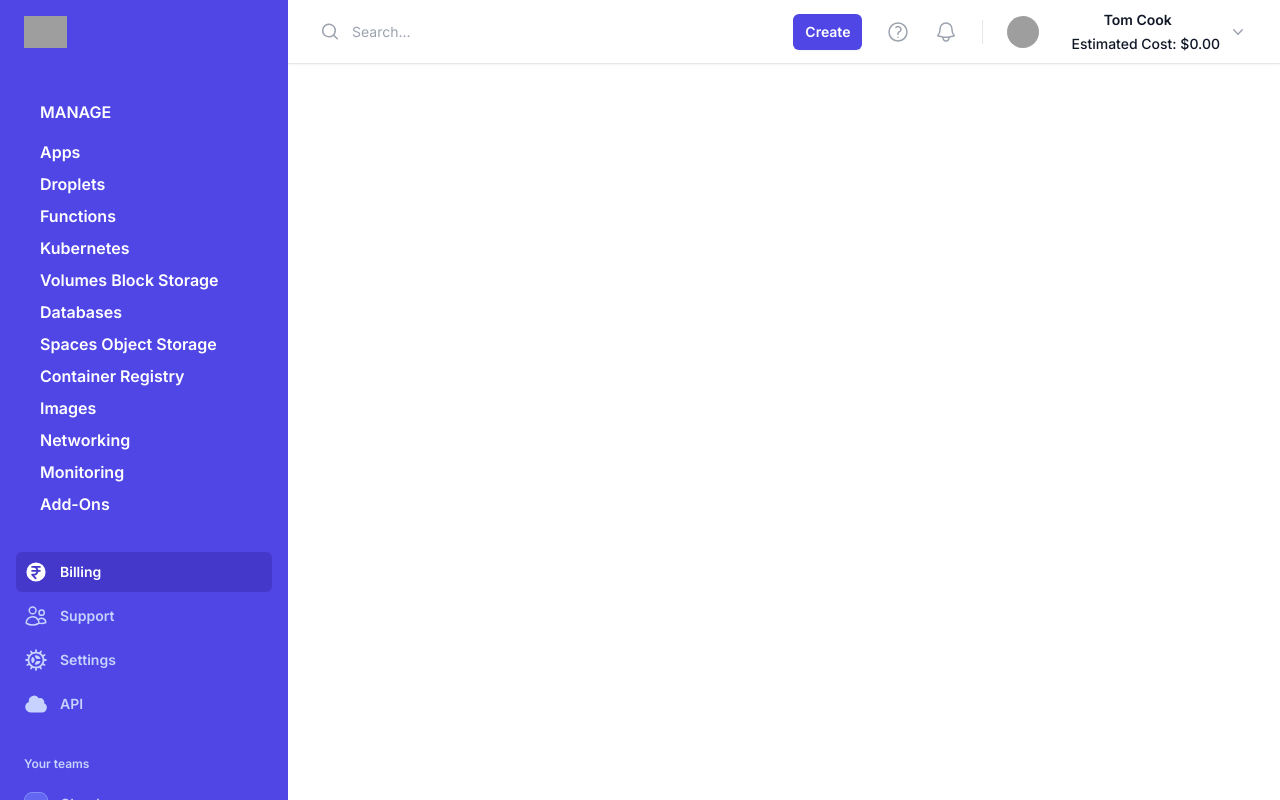
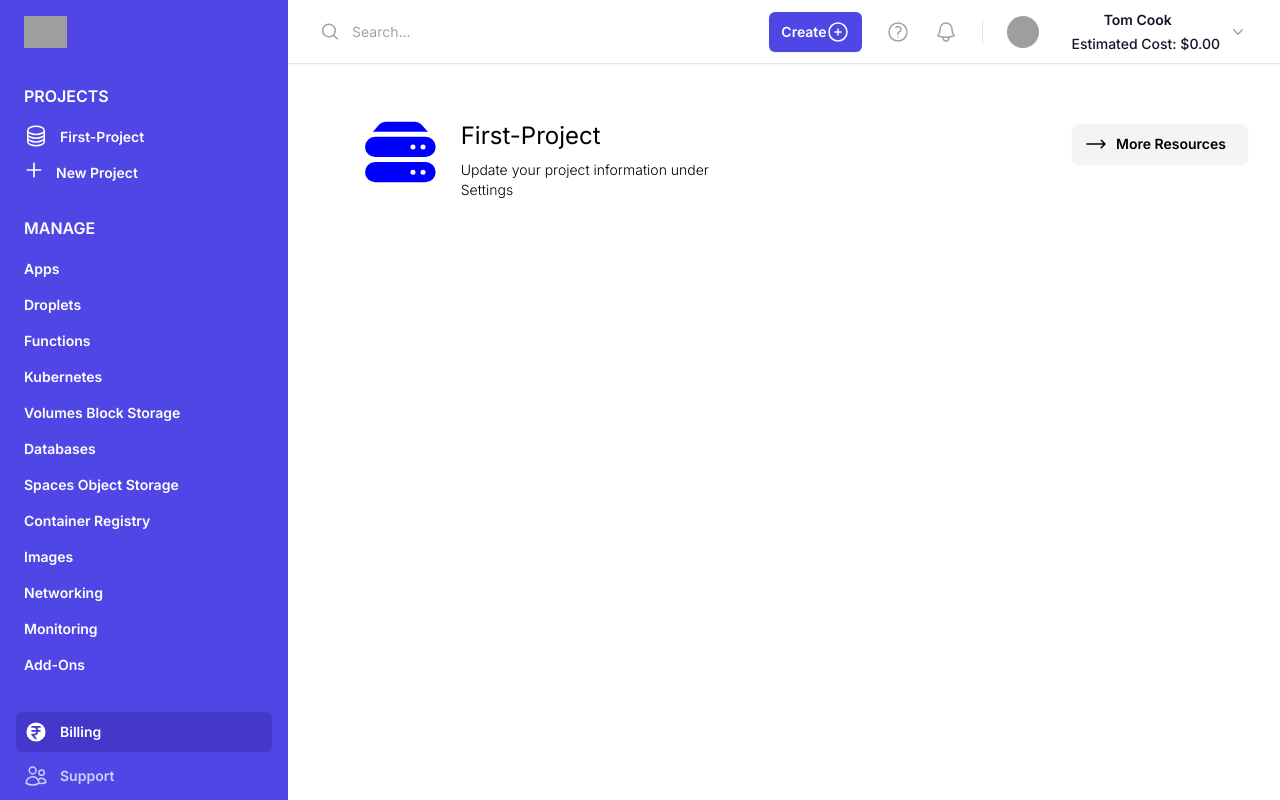
Before and after one commit to suresh130900/StellarSync, a Next.js app: page / in a window 1280 px wide. Built offline with nearby package versions, Linux system fonts and the light colour scheme; grey boxes are pictures that could not be loaded.

Commit message:
side panel updates

```diff
--- /dev/null
+++ b/app/Pages/HomePage.js
@@ -0,0 +1,27 @@
+export default function HomePage() {
+    return(
+        <div>
+            <div className="flex">
+                <svg xmlns="http://www.w3.org/2000/svg" viewBox="0 0 24 24" fill="blue" className="md:w-24 w-24 h-24 md:ml-0 -ml-10">
+                    <path d="M5.507 4.048A3 3 0 017.785 3h8.43a3 3 0 012.278 1.048l1.722 2.008A4.533 4.533 0 0019.5 6h-15c-.243 0-.482.02-.715.056l1.722-2.008z" />
+                    <path fillRule="evenodd" d="M1.5 10.5a3 3 0 013-3h15a3 3 0 110 6h-15a3 3 0 01-3-3zm15 0a.75.75 0 11-1.5 0 .75.75 0 011.5 0zm2.25.75a.75.75 0 100-1.5.75.75 0 000 1.5zM4.5 15a3 3 0 100 6h15a3 3 0 100-6h-15zm11.25 3.75a.75.75 0 100-1.5.75.75 0 000 1.5zM19.5 18a.75.75 0 11-1.5 0 .75.75 0 011.5 0z" clipRule="evenodd" />
+                </svg>
+                <div className= "mut-4 ml-5 md:mt-4 mt-3">
+                    <h1 className="md:text-2xl text-md">First-Project</h1>
+                    <h2 className="md:text-md text-sm mt-2 font-light">Update your project information under Settings</h2>
+                </div>
+                <div className="mt-5 md:ml-[40%] ml-0">
+                <button type="submit"
+                    className="inline-flex md:h-10 h-10 md:w-44 w-28 items-center rounded-md px-3 py-2 bg-gray-100 text-sm font-semibold text-white shadow-sm hover:bg-gray-200 focus-visible:outline focus-visible:outline-2 focus-visible:outline-offset-2 focus-visible:outline-indigo-600">
+                    <div className="flex">
+                        <svg xmlns="http://www.w3.org/2000/svg" viewBox="0 0 24 24" fill="black" className="w-6 h-6 hidden md:block">
+                            <path fill-rule="evenodd" d="M16.72 7.72a.75.75 0 011.06 0l3.75 3.75a.75.75 0 010 1.06l-3.75 3.75a.75.75 0 11-1.06-1.06l2.47-2.47H3a.75.75 0 010-1.5h16.19l-2.47-2.47a.75.75 0 010-1.06z" clip-rule="evenodd" />
+                        </svg>
+                        <h1 className="mt-0.5 text-md font-semibold text-black ml-2">More Resources</h1>
+                    </div>
+                </button>
+                </div>
+            </div>
+        </div>
+    );
+}
--- a/app/Pages/SidePanel.js
+++ b/app/Pages/SidePanel.js
@@ -19,6 +19,7 @@
 import cloudIcon from "@heroicons/react/20/solid/esm/CloudIcon";
 import QuestionMarkIcon from '@/app/Components/QuestionMark';
 import Projects from "@/app/Components/Projects";
+import HomePage from "@/app/Pages/HomePage";
 
 const navigation = [
     { name: 'Billing', href: '#', icon: currencyRupeeIcon, current: true },
@@ -182,29 +183,50 @@
                                 alt="Your Company"
                             />
                         </div>
-                        <div>
-                            <div className="flex flex-col text-white p-4 space-y-4">
-                                <h1 className="text-md font-semibold">MANAGE</h1>
-                                <ul className="flex flex-col space-y-2">
-                                    <li><a href="#" className="text-white font-semibold hover:underline">Apps</a></li>
-                                    <li><a href="#" className="text-white font-semibold hover:underline">Droplets</a></li>
-                                    <li><a href="#" className="text-white font-semibold hover:underline">Functions</a></li>
-                                    <li><a href="#" className="text-white font-semibold hover:underline">Kubernetes</a></li>
-                                    <li><a href="#" className="text-white font-semibold hover:underline">Volumes Block Storage</a></li>
-                                    <li><a href="#" className="text-white font-semibold hover:underline">Databases</a></li>
-                                    <li><a href="#" className="text-white font-semibold hover:underline">Spaces Object Storage</a></li>
-                                    <li><a href="#" className="text-white font-semibold hover:underline">Container Registry</a></li>
-                                    <li><a href="#" className="text-white font-semibold hover:underline">Images</a></li>
-                                    <li><a href="#" className="text-white font-semibold hover:underline">Networking</a></li>
-                                    <li><a href="#" className="text-white font-semibold hover:underline">Monitoring</a></li>
-                                    <li><a href="#" className="text-white font-semibold hover:underline">Add-Ons</a></li>
-                                </ul>
-                            </div>
 
-                        </div>
                         <nav className="flex flex-1 flex-col">
                             <ul role="list" className="flex flex-1 flex-col gap-y-7">
                                 <li>
+                                    <h1 className="text-md font-semibold text-white mb-4 ">PROJECTS</h1>
+                                    <ul className="flex flex-col space-y-3 mb-8">
+                                        <div className="flex">
+                                            <svg xmlns="http://www.w3.org/2000/svg" fill="none" viewBox="0 0 24 24" strokeWidth={1.5} stroke="white" className="w-6 h-6">
+                                                <path strokeLinecap="round" strokeLinejoin="round" d="M20.25 6.375c0 2.278-3.694 4.125-8.25 4.125S3.75 8.653 3.75 6.375m16.5 0c0-2.278-3.694-4.125-8.25-4.125S3.75 4.097 3.75 6.375m16.5 0v11.25c0 2.278-3.694 4.125-8.25 4.125s-8.25-1.847-8.25-4.125V6.375m16.5 0v3.75m-16.5-3.75v3.75m16.5 0v3.75C20.25 16.153 16.556 18 12 18s-8.25-1.847-8.25-4.125v-3.75m16.5 0c0 2.278-3.694 4.125-8.25 4.125s-8.25-1.847-8.25-4.125" />
+                                            </svg>
+                                            <li><a href="#" className="text-white font-semibold text-sm hover:underline ml-3">First-Project</a></li>
+                                        </div>
+                                        <div className="flex">
+                                            <svg
+                                                xmlns="http://www.w3.org/2000/svg"
+                                                fill="none"
+                                                viewBox="0 0 24 24"
+                                                stroke="white"
+                                                width="20"
+                                                height="20">
+                                                <path
+                                                    stroke-linecap="round"
+                                                    stroke-linejoin="round"
+                                                    stroke-width="2"
+                                                    d="M12 4v16m8-8H4"/>
+                                            </svg>
+                                            <li><a href="#" className="text-white font-semibold text-sm hover:underline ml-3">New Project</a></li>
+                                        </div>
+                                    </ul>
+                                    <h1 className="text-md font-semibold text-white mb-4 ">MANAGE</h1>
+                                    <ul className="flex flex-col space-y-3 mb-9">
+                                        <li><a href="#" className="text-white font-semibold text-sm hover:underline">Apps</a></li>
+                                        <li><a href="#" className="text-white font-semibold text-sm  hover:underline">Droplets</a></li>
+                                        <li><a href="#" className="text-white font-semibold text-sm  hover:underline">Functions</a></li>
+                                        <li><a href="#" className="text-white font-semibold text-sm  hover:underline">Kubernetes</a></li>
+                                        <li><a href="#" className="text-white font-semibold text-sm  hover:underline">Volumes Block Storage</a></li>
+                                        <li><a href="#" className="text-white font-semibold text-sm  hover:underline">Databases</a></li>
+                                        <li><a href="#" className="text-white font-semibold text-sm  hover:underline">Spaces Object Storage</a></li>
+                                        <li><a href="#" className="text-white font-semibold text-sm  hover:underline">Container Registry</a></li>
+                                        <li><a href="#" className="text-white font-semibold text-sm  hover:underline">Images</a></li>
+                                        <li><a href="#" className="text-white font-semibold text-sm  hover:underline">Networking</a></li>
+                                        <li><a href="#" className="text-white font-semibold text-sm  hover:underline">Monitoring</a></li>
+                                        <li><a href="#" className="text-white font-semibold text-sm  hover:underline">Add-Ons</a></li>
+                                    </ul>
                                     <ul role="list" className="-mx-2 space-y-1">
                                         {navigation.map((item) => (
                                             <li key={item.name}>
@@ -229,6 +251,7 @@
                                             </li>
                                         ))}
                                     </ul>
+
                                 </li>
                                 <li>
                                     <div className="text-xs font-semibold leading-6 text-indigo-200">Your teams</div>
@@ -303,6 +326,9 @@
                                         type="submit"
                                         className="inline-flex items-center rounded-md bg-indigo-600 px-3 py-2 text-sm font-semibold text-white shadow-sm hover:bg-indigo-500 focus-visible:outline focus-visible:outline-2 focus-visible:outline-offset-2 focus-visible:outline-indigo-600">
                                         Create
+                                        <svg xmlns="http://www.w3.org/2000/svg" fill="none" viewBox="0 0 24 24" strokeWidth={1.5} stroke="currentColor" className="w-6 h-6">
+                                            <path strokeLinecap="round" strokeLinejoin="round" d="M12 9v6m3-3H9m12 0a9 9 0 11-18 0 9 9 0 0118 0z" />
+                                        </svg>
                                     </button>
                                 </div>
                                 <button type="button" className="-m-2.5 p-2.5 text-gray-400 hover:text-gray-500">
@@ -324,8 +350,7 @@
                                         <img
                                             className="h-8 w-8 rounded-full bg-gray-50"
                                             src="https://images.unsplash.com/photo-1472099645785-5658abf4ff4e?ixlib=rb-1.2.1&ixid=eyJhcHBfaWQiOjEyMDd9&auto=format&fit=facearea&facepad=2&w=256&h=256&q=80"
-                                            alt=""
-                                        />
+                                            alt=""/>
                                         <span className="hidden lg:flex lg:items-center">
                                           <span className="ml-4 text-sm font-semibold leading-6 text-gray-900" aria-hidden="true">
                                             Tom Cook
@@ -371,7 +396,10 @@
                     </div>
 
                     <main className="py-10">
-                        <div className="px-4 sm:px-6 lg:px-8">{/* Your content */}</div>
+                        <div className="px-4 sm:px-6 lg:px-8 ml-10">
+                            {/* Your content */}
+                            <HomePage />
+                        </div>
                     </main>
                 </div>
             </div>
```
Lines whose indentation alone changed are shown as unchanged.
